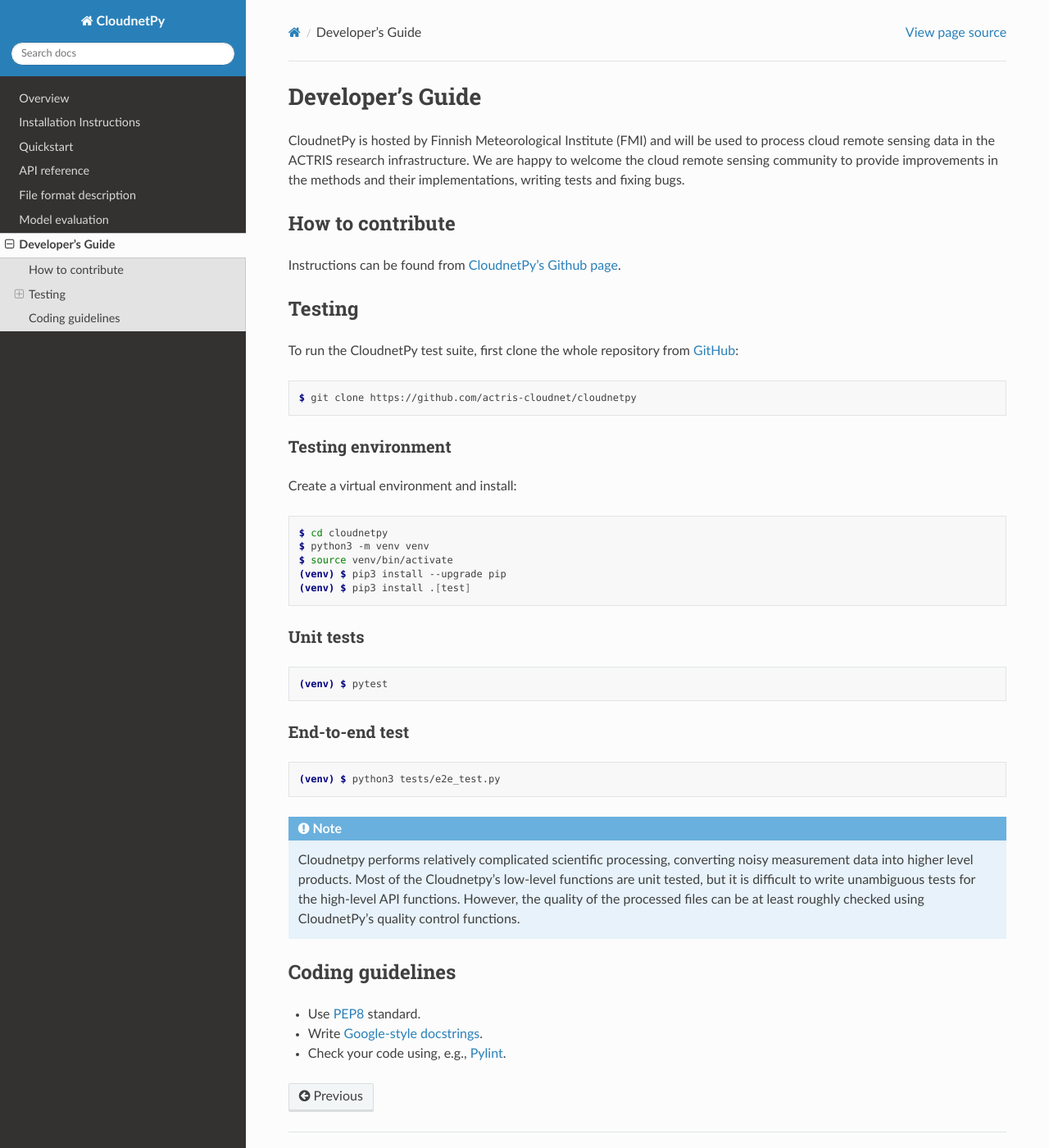
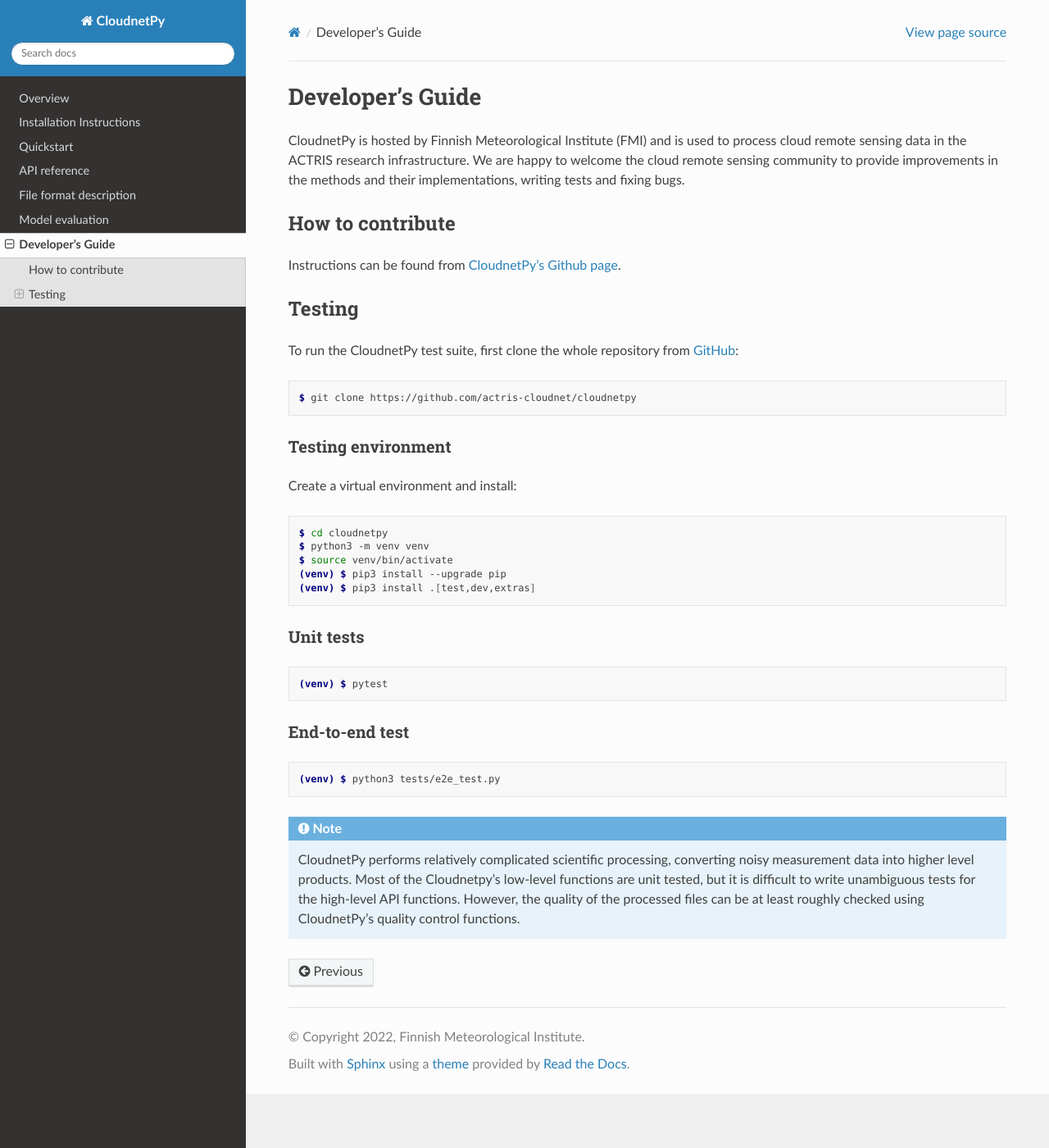
Before and after one commit to actris-cloudnet/cloudnetpy, a Sphinx documentation site: the page built from docs/source/guide.rst, in a window 1280 px wide and 1400 px high. Shown: the whole window at 82% size. Built offline with Sphinx 7.4.7 and the Read the Docs theme 2.0.0, drawn with Linux system fonts in a browser that asks for light colours; formulas are drawn with MathJax 3.

Commit message:
Remove `pylint` references

```diff
--- a/docs/source/guide.rst
+++ b/docs/source/guide.rst
@@ -2,10 +2,10 @@
 =================
 
 CloudnetPy is hosted by Finnish Meteorological Institute (FMI) and
-will be used to process cloud remote sensing data in the
-ACTRIS research infrastructure. We are happy to welcome the cloud remote sensing community
-to provide improvements in the methods and their implementations, writing
-tests and fixing bugs.
+is used to process cloud remote sensing data in the
+ACTRIS research infrastructure. We are happy to welcome the cloud remote sensing
+community to provide improvements in the methods and their implementations,
+writing tests and fixing bugs.
 
 How to contribute
 -----------------
@@ -34,7 +34,7 @@
     $ python3 -m venv venv
     $ source venv/bin/activate
     (venv) $ pip3 install --upgrade pip
-    (venv) $ pip3 install .[test]
+    (venv) $ pip3 install .[test,dev,extras]
 
 Unit tests
 ..........
@@ -52,19 +52,9 @@
 
 .. note::
 
-   Cloudnetpy performs relatively complicated scientific processing, converting
+   CloudnetPy performs relatively complicated scientific processing, converting
    noisy measurement data into higher level products. Most of the
    Cloudnetpy's low-level functions are unit tested, but it is
    difficult to write unambiguous tests for the high-level API functions.
    However, the quality of the processed files can be at least roughly
    checked using CloudnetPy's quality control functions.
-
-
-Coding guidelines
------------------
-
-- Use `PEP8 <https://www.python.org/dev/peps/pep-0008/>`_ standard.
-
-- Write `Google-style docstrings <https://sphinxcontrib-napoleon.readthedocs.io/en/latest/example_google.html>`_.
-
-- Check your code using, e.g., `Pylint <https://www.pylint.org/>`_.
```
Also changed, not shown: 7 other files.
